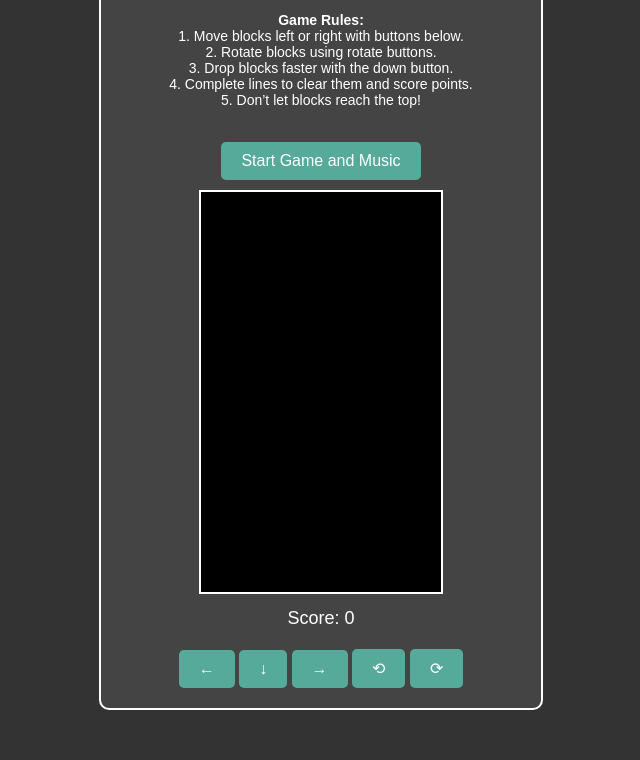
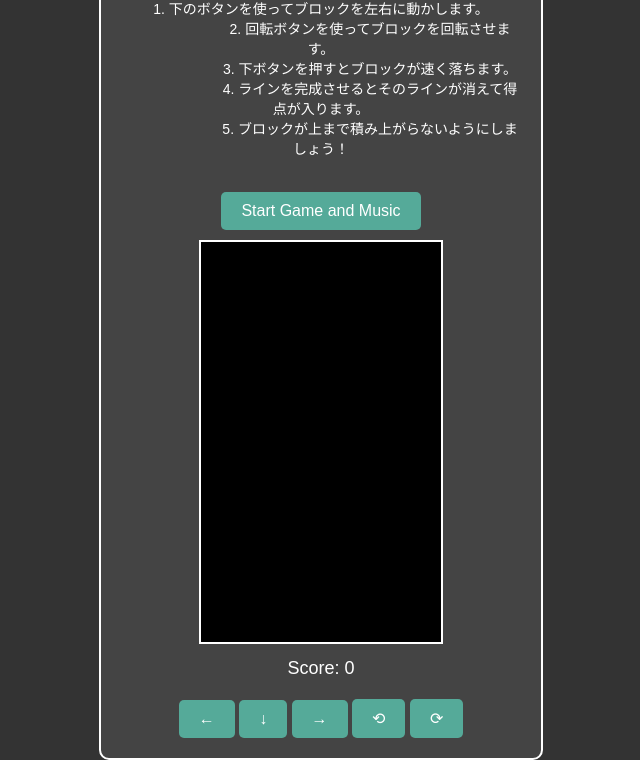
Before and after one commit to ntgkkmw/myTetrisApp, a plain HTML site: page index.html in a window 1280 px wide. Shown: the part 90-850 px from the top of the page, without its empty margins (319-959 px from the left). Before the commit the page ends 800 px from the top, so only its background shows below. Drawn offline with Linux system fonts and the light colour scheme.

Commit message:
Update index.html

```diff
--- a/index.html
+++ b/index.html
@@ -12,11 +12,12 @@
         <h1>Welcome to Tetris</h1>
         <p id="rules">
             <strong>Game Rules:</strong><br>
-            1. Move blocks left or right with buttons below.<br>
-            2. Rotate blocks using rotate buttons.<br>
-            3. Drop blocks faster with the down button.<br>
-            4. Complete lines to clear them and score points.<br>
-            5. Don’t let blocks reach the top!
+            <strong>ルール:</strong><br>
+            1. 下のボタンを使ってブロックを左右に動かします。<br>
+　　　　　　　2. 回転ボタンを使ってブロックを回転させます。<br>
+　　　　　　　3. 下ボタンを押すとブロックが速く落ちます。<br>
+　　　　　　　4. ラインを完成させるとそのラインが消えて得点が入ります。<br>
+　　　　　　　5. ブロックが上まで積み上がらないようにしましょう！
         </p>
         <button id="playButton">Start Game and Music</button>
         <canvas id="tetris" width="240" height="400"></canvas>
```
